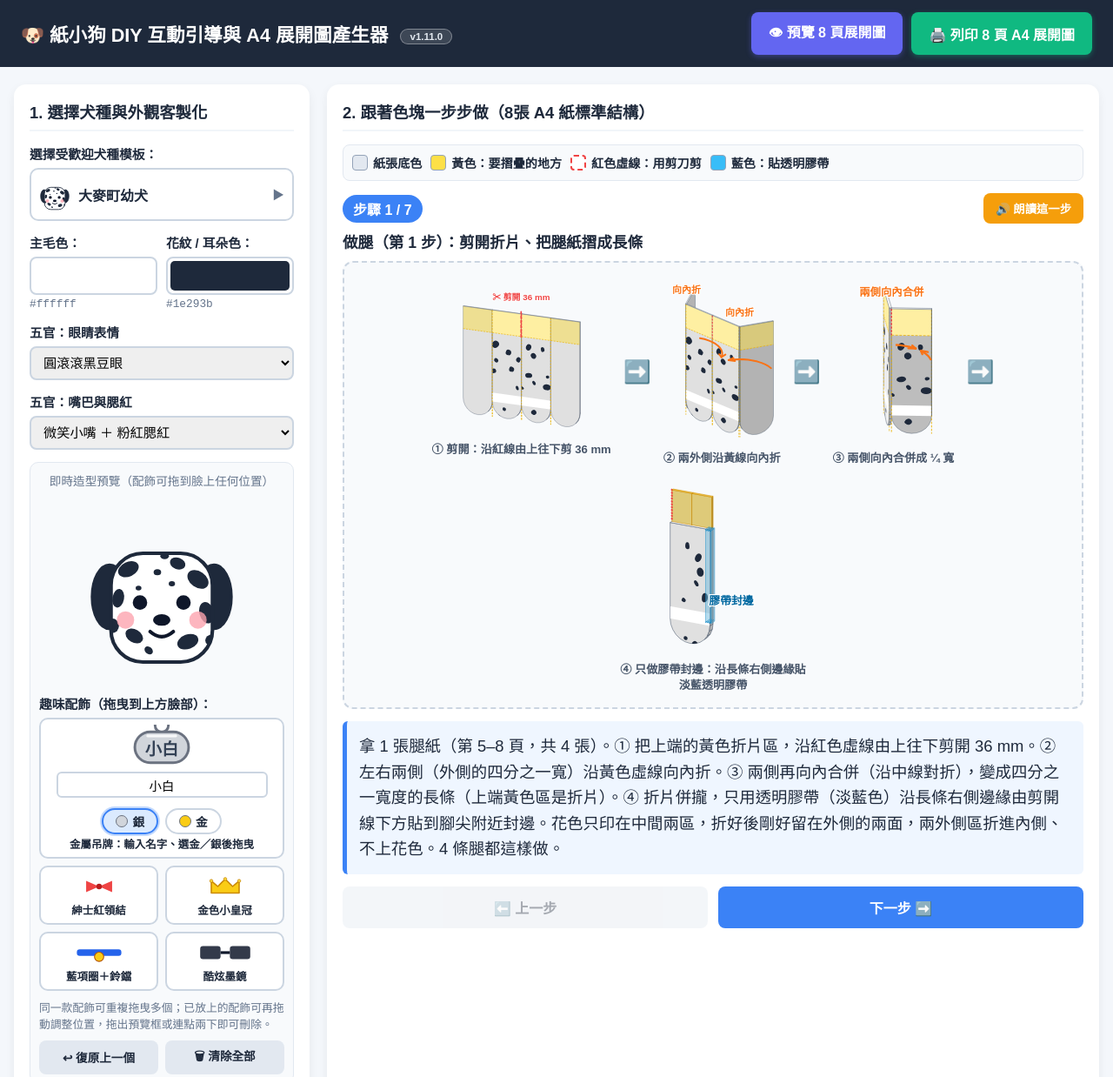
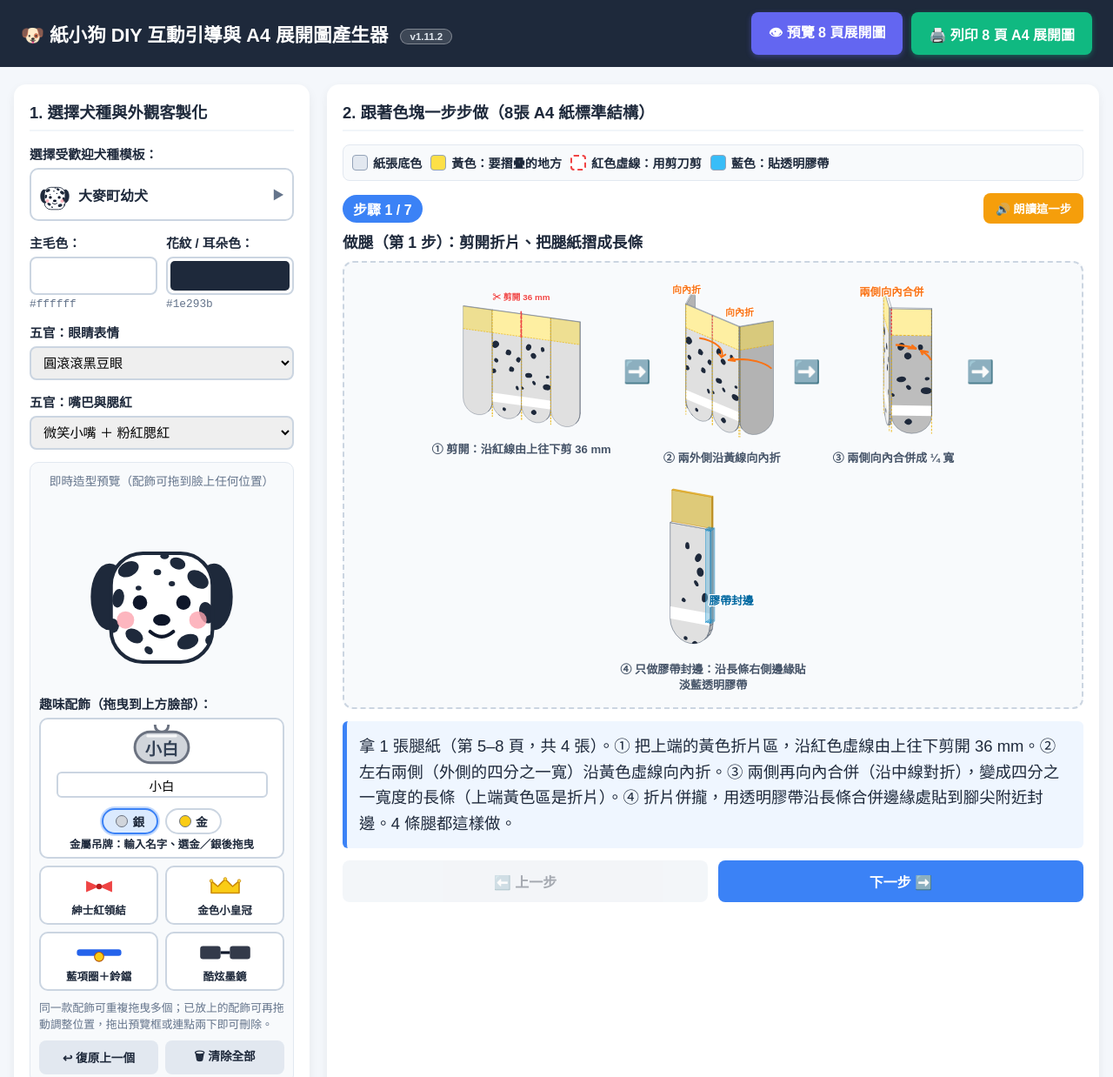
Before and after one commit to valzyca/paper-dog-diy, a plain HTML site: page index.html in a window 1280 px wide. Shown: the top 1238 px of the page at 87% size. Drawn offline with Linux system fonts and the light colour scheme.

Commit message:
Update index.html

```diff
--- a/index.html
+++ b/index.html
@@ -1,8 +1,10 @@
 <!DOCTYPE html>
 <!--
   紙小狗 DIY 互動教學與 A4 展開圖產生器
-  目前版本：v1.11.0（2026-11-16）
+  目前版本：v1.11.2（2026-11-16）
   修改記錄（新到舊；每次修改請同步更新此處與下方 APP_VERSION / CHANGELOG）：
+  1.11.2  (2026-11-16)  步驟 1 說明文字依指定內容修改（④ 改為折片併攏、膠帶沿合併邊緣貼到腳尖附近封邊）
+  1.11.1  (2026-11-16)  步驟 1 ④ 與步驟 2 左圖：折片併攏處改畫成一整片，移除中間不存在的垂直接縫線與左緣紅點線
   1.11.0  (2026-11-16)  耳朵尖銳處修成圓角（立耳、大立耳、半立耳、折耳；第 2 頁耳朵剪裁輪廓與頭部預覽、步驟圖同步，剪下更好剪也更安全）
   1.10.3  (2026-11-16)  步驟 1 ④ 依新手稿簡化：只畫膠帶封邊（折片併攏不撐開、無剪開紅點；淡藍鋸齒膠帶由剪開線下方沿長條右緣貼到腳尖附近並略微包出邊緣）
   1.10.2  (2026-11-16)  步驟 1 ④ 依手稿重畫（剪開的折片左右撐開並前後傾斜、左片外緣標示剪開紅點、長條右緣貼細長淡藍膠帶）；腿紙花色只印在中間兩區（折好後留在外側的兩面），兩外側區不上花色並標註「折進內側」
@@ -447,8 +449,10 @@
   };
 
   // 版本資訊：每次修改請遞增版本號並在 CHANGELOG 最前面新增一筆（同步更新檔案最上方的 HTML 註解）
-  const APP_VERSION = "1.11.0";
+  const APP_VERSION = "1.11.2";
   const CHANGELOG = [
+    { v: "1.11.2", date: "2026-11-16", note: "步驟 1 說明文字依指定內容修改（④ 改為折片併攏、膠帶沿合併邊緣貼到腳尖附近封邊）" },
+    { v: "1.11.1", date: "2026-11-16", note: "步驟 1 ④ 與步驟 2 左圖：折片併攏處改畫成一整片，移除中間不存在的垂直接縫線與左緣紅點線" },
     { v: "1.11.0", date: "2026-11-16", note: "耳朵尖銳處修成圓角（立耳、大立耳、半立耳、折耳；第 2 頁耳朵剪裁輪廓與頭部預覽、步驟圖同步）" },
     { v: "1.10.3", date: "2026-11-16", note: "步驟 1 ④ 依新手稿簡化：只畫膠帶封邊（折片併攏不撐開、無剪開紅點；淡藍鋸齒膠帶由剪開線下方沿長條右緣貼到腳尖附近並略微包出邊緣）" },
     { v: "1.10.2", date: "2026-11-16", note: "步驟 1 ④ 依手稿重畫（剪開的折片左右撐開並前後傾斜、左片外緣標示剪開紅點、長條右緣貼細長淡藍膠帶）；腿紙花色只印在中間兩區（折好後留在外側的兩面），兩外側區不上花色並標註「折進內側」" },
@@ -758,9 +762,11 @@
       return { poly: left ? rectPoly(-r, 0, r, 36) : rectPoly(0, 0, r, 36), fr: { o: [r, top, 0], ux: Rx(ux0, sg), uy: Rx(uy0, sg) } };
     };
     const dots = `<line x1="0" y1="0" x2="0" y2="36" stroke="${RED}" stroke-width="2.4" stroke-dasharray="0.1,3.2" stroke-linecap="round"/>`;
-    [flap(true), flap(false)].forEach((f, i) => S.prism(f.poly, {
+    if (!splay) {   // 折片併攏：畫成一整片，不留中間接縫線
+      S.prism(rectPoly(0, 0, q, 36), { depth: 3, fill: "#fde68a", stroke: "#ca8a04", sw: 0.5, frame: { o: [0, top, 0], ux: [1, 0, 0], uy: [0, 1, 0] }, edgeFill: () => "#fcd34d", H: 36 });
+    } else [flap(true), flap(false)].forEach((f, i) => S.prism(f.poly, {
       depth: 3, fill: "#fde68a", stroke: "#ca8a04", sw: 0.5, frame: f.fr, edgeFill: () => "#fcd34d",
-      H: 36, dorg: [-r, 36], decal: i === 0 && labels ? dots : ""
+      H: 36, dorg: [-r, 36], decal: i === 0 && labels && splay ? dots : ""
     }));
     S.prism(jaggedTape(6.5, top - d.r - 3, true), Object.assign({ depth: 8.4, frame: { o: [q - 5, d.r + 3, -0.7], ux: [1, 0, 0], uy: [0, 1, 0] }, sw: 0.4 }, TAPE));
     if (labels) {
@@ -869,7 +875,7 @@
   const STEPS = [
     {
       title: "做腿（第 1 步）：剪開折片、把腿紙摺成長條",
-      text: "拿 1 張腿紙（第 5–8 頁，共 4 張）。① 把上端的黃色折片區，沿紅色虛線由上往下剪開 36 mm。② 左右兩側（外側的四分之一寬）沿黃色虛線向內折。③ 兩側再向內合併（沿中線對折），變成四分之一寬度的長條（上端黃色區是折片）。④ 折片併攏，只用透明膠帶（淡藍色）沿長條右側邊緣由剪開線下方貼到腳尖附近封邊。花色只印在中間兩區，折好後剛好留在外側的兩面，兩外側區折進內側、不上花色。4 條腿都這樣做。",
+      text: "拿 1 張腿紙（第 5–8 頁，共 4 張）。① 把上端的黃色折片區，沿紅色虛線由上往下剪開 36 mm。② 左右兩側（外側的四分之一寬）沿黃色虛線向內折。③ 兩側再向內合併（沿中線對折），變成四分之一寬度的長條（上端黃色區是折片）。④ 折片併攏，用透明膠帶沿長條合併邊緣處貼到腳尖附近封邊。4 條腿都這樣做。",
       render: (cfg) => flow(
         fig(sceneLegPaper(cfg, "flat"), "① 剪開：沿紅線由上往下剪 36 mm"), ARROW,
         fig(sceneLegPaper(cfg, "fold"), "② 兩外側沿黃線向內折"), ARROW,
```
